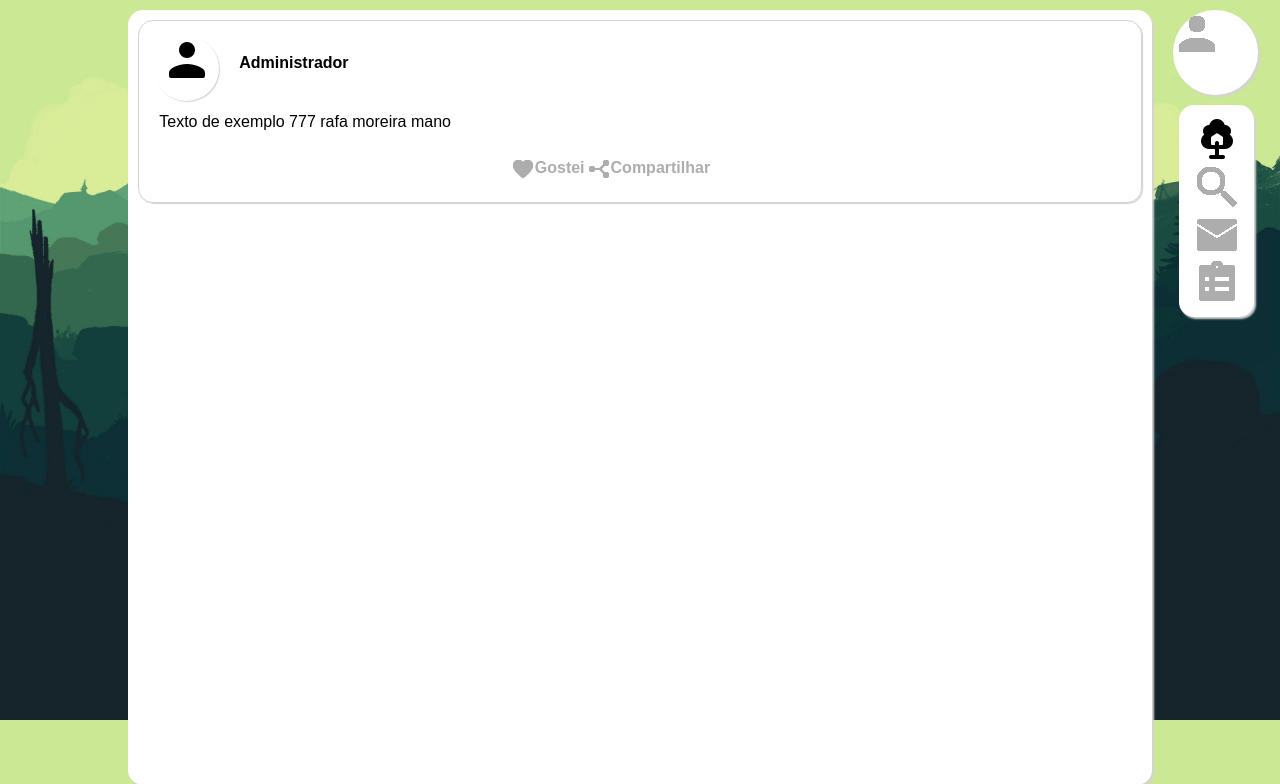
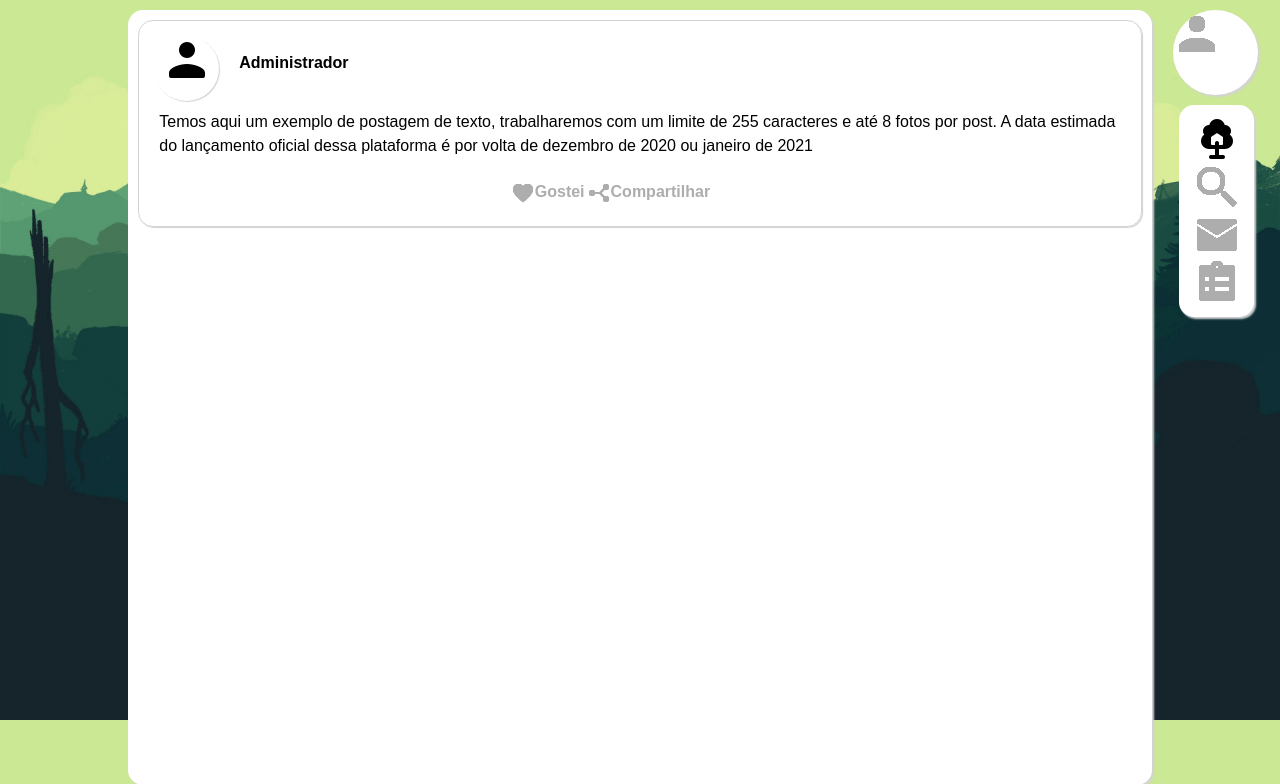
Before and after one commit to ghp2201/orbis, a PHP site: page / in a window 1280 px wide; the page is wider, and only the part inside the window is pictured. Shown: the top 784 px of that part. Run offline with PHP 8.4, Linux system fonts and the light colour scheme; some libraries are stand-ins or nearby versions.

Commit message:
inicio do index

```diff
--- a/index.php
+++ b/index.php
@@ -24,7 +24,7 @@
                 require "funcoes.php";
                 $fotoUsuario = "<img src = \"icones/perfil.png\">";
                 $nomeUsuario = "Administrador";
-                $textoPostagem = "Texto de exemplo 777 rafa moreira mano";
+                $textoPostagem = "Temos aqui um exemplo de postagem de texto, trabalharemos com um limite de 255 caracteres e até 8 fotos por post. A data estimada do lançamento oficial dessa plataforma é por volta de dezembro de 2020 ou janeiro de 2021";
                 $fotosPostagem = "";
                 postagem($fotoUsuario, $nomeUsuario, $textoPostagem, $fotosPostagem);
             ?>
```
